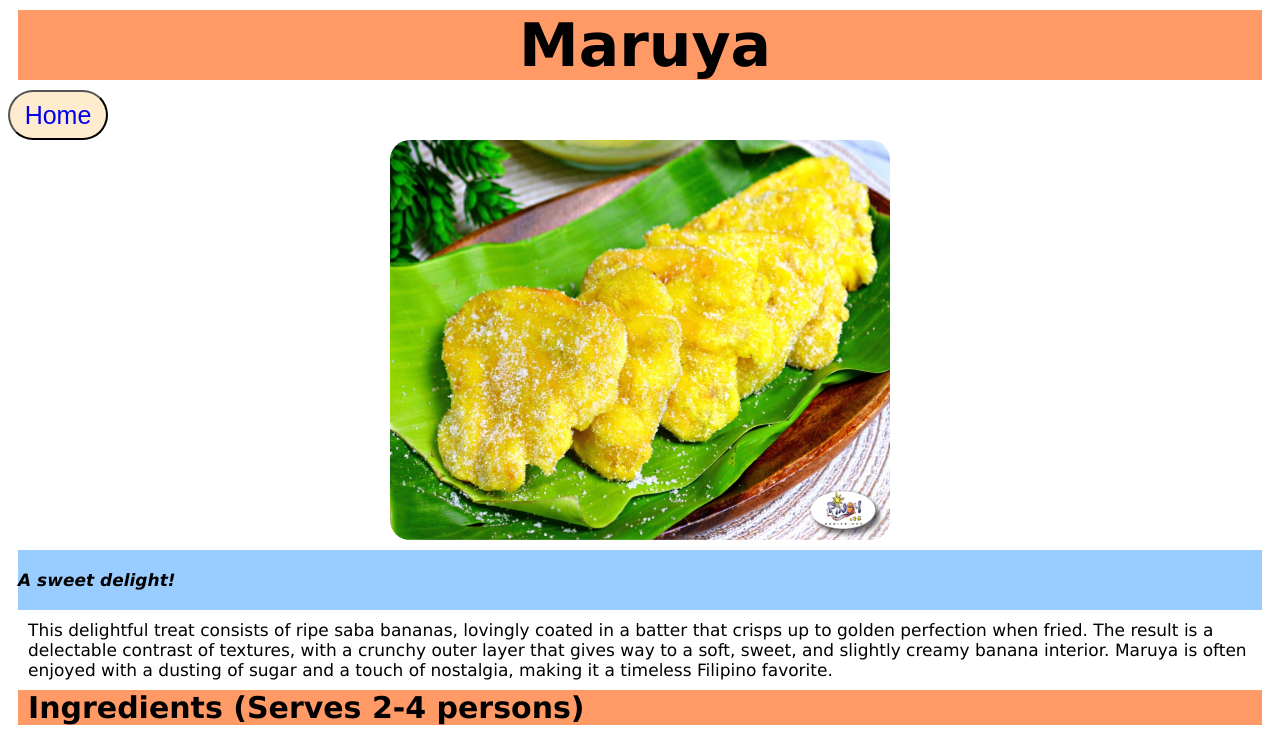
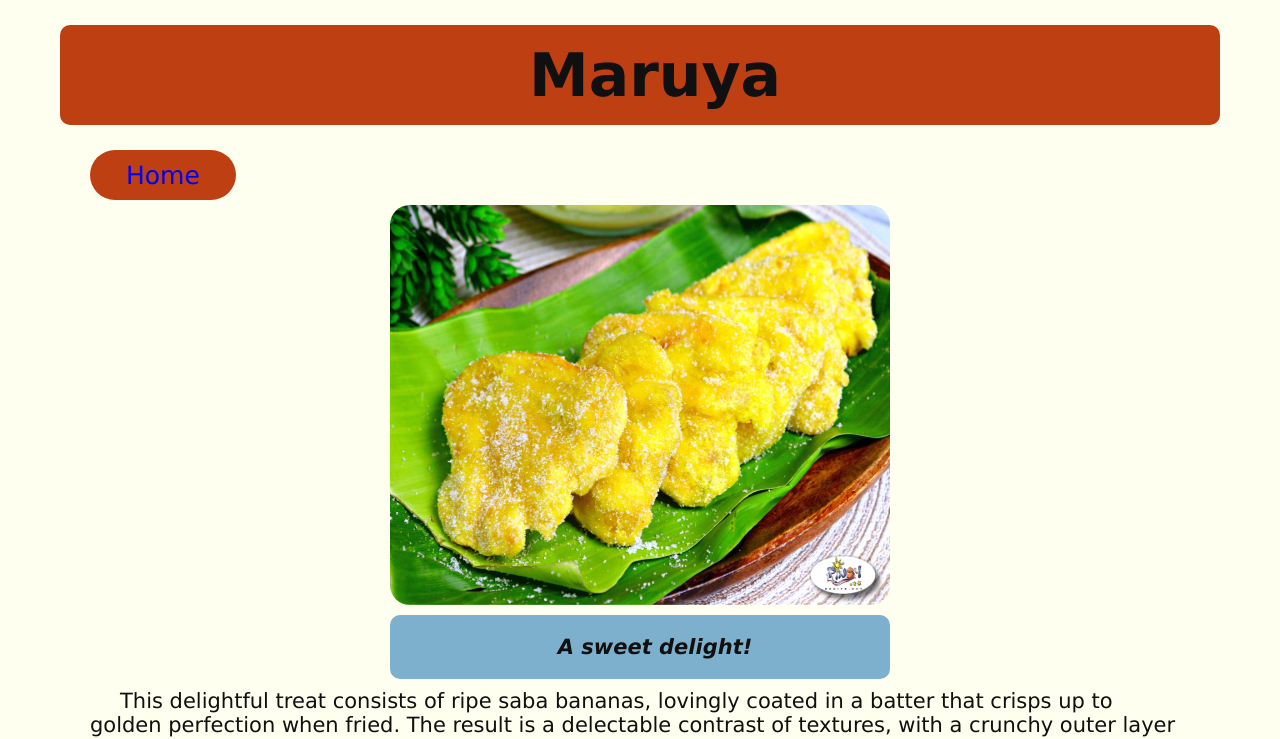
Before and after one commit to tepcodes/odin-recipes, a plain HTML site: page recipes/maruya.html in a window 1280 px wide. Shown: the top 739 px of the page. Drawn offline with Linux system fonts and the light colour scheme.

Commit message:
Add css rules, organize cascade.

```diff
--- a/recipes/maruya.html
+++ b/recipes/maruya.html
@@ -21,7 +21,7 @@
         interior. Maruya is often enjoyed with a dusting of sugar and a touch of nostalgia, making
         it a timeless Filipino favorite.</div>
 
-    <div class="heading">Ingredients (Serves 2-4 persons)</div>
+    <div class="section">Ingredients (Serves 2-4 persons)</div>
     <ul>
         <li>4 ripe saba bananas</li>
         <li>1 cup all-purpose flour</li>
@@ -34,7 +34,7 @@
         <li>Powdered sugar for dusting</li>
     </ul>
 
-    <div class="heading">Procedure</div>
+    <div class="section">Procedure</div>
     <ol>
         <li>Prepare the Bananas:
             <ul>
--- a/stylesheet.css
+++ b/stylesheet.css
@@ -1,20 +1,33 @@
+* {
+    border-radius: 10px;
+    font-family: Verdana, Geneva, Tahoma, sans-serif;
+    margin: 5px 30px;
+    /* border: red solid 2px; */
+}
+
+body {
+    background-color: ivory;
+}
 button {
-    color: #101010;
-    background-color: blanchedalmond;
-    width: 100px;
+    background-color: #be3f12;
+    border-radius: 25px;
+    border: none;
+    width: auto;
     height: 50px;
-    border-radius: 25px;
     }
 
 div {
+    color: #101010;
     font-family: Verdana, Geneva, Tahoma, sans-serif;
-    font-size: 17px;
-    margin: 10px;
-    padding-left: 10px;
+    font-size: 21px;
+    text-align: left;
+    text-indent: 30px;
     }
 
 ul, ol {
-    font-size: 17px;
+    color: #101010;
+    font-size: 20px;
+    padding-left: -5px;
     }
 
 img {
@@ -24,36 +37,56 @@ img {
     }
 
 .button {
-    text-decoration: none; /*to remove underline*/;
+    text-decoration: none;
     font-size: 25px;
+    margin: 0;
+    padding: 8px 30px;
     }
 
+.button a,
 .button:visited {
     color: inherit;
     text-decoration: none;
 }
 .title {
     font-size: 60px;
-    font-weight: bold;
+    font-weight: bolder;
     text-align: center;
-    background-color: #f96;
+    background-color: #be3f12;
+    margin: 20px auto;
+    padding: 15px 0;
 }
 
 .hook {
+    /* color: #101010; */
+    background-color: #7db0cd;
+    display: block;
     font-style: italic;
     font-weight: 800;
-    padding: 20px 0 20px 0;
-    background-color: #9cf;
+    text-align: center;
+    width: 500px;
+    margin: 10px auto;
+    padding: 20px 0;
+}
 
+.section {
+    color:#101010;
+    font-weight: bold;
+    font-size: 30px;
+    background-color: #be3f12;
+    padding: 10px 0;
 }
 
 .heading {
-    font-weight: bold;
-    font-size: 30px;
-    background-color: #f96;
+    text-align: center;
+    display: block;
+    width: auto;
+    margin: 0 auto;
+
 }
 
 .coda {
     font-style: italic;
     background-color: #fc9;
+    padding: 10px;
 }
```
Also changed, not shown: index.html (+9 -11 lines), recipes/halo-halo.html (+2 -2 lines), recipes/lechon_kawali.html (+2 -2 lines).
